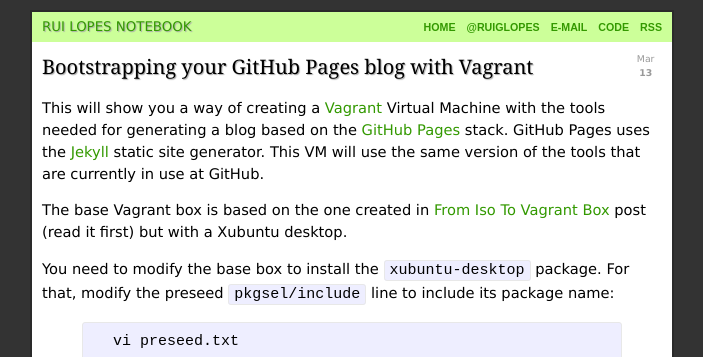
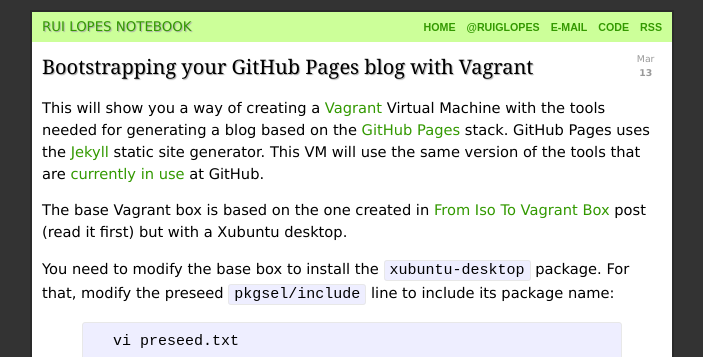
Before and after one commit to rgl/rgl.github.io, a Jekyll site: the page built from _posts/2015-03-13-bootstrapping-your-github-pages-blog-with-vagrant.md, in a window 1280 px wide and 900 px high. Shown: the top 357 px of the window, without its empty margins (288-991 px from the left). Built offline with Jekyll 4.4.1, drawn with Linux system fonts in a browser that asks for light colours; comment, search, counter and statistics services are not loaded; some of the changed lines change nothing that is shown; some of the changed text lies outside the part shown.

Commit message:
Add references.

```diff
--- a/_posts/2015-03-13-bootstrapping-your-github-pages-blog-with-vagrant.md
+++ b/_posts/2015-03-13-bootstrapping-your-github-pages-blog-with-vagrant.md
@@ -3,7 +3,7 @@
 title: Bootstrapping your GitHub Pages blog with Vagrant
 ---
 
-This will show you a way of creating a [Vagrant](https://www.vagrantup.com/) Virtual Machine with the tools needed for generating a blog based on the [GitHub Pages](https://pages.github.com/) stack. GitHub Pages uses the [Jekyll](http://jekyllrb.com/) static site generator. This VM will use the same version of the tools that are currently in use at GitHub.
+This will show you a way of creating a [Vagrant](https://www.vagrantup.com/) Virtual Machine with the tools needed for generating a blog based on the [GitHub Pages](https://pages.github.com/) stack. GitHub Pages uses the [Jekyll](http://jekyllrb.com/) static site generator. This VM will use the same version of the tools that are [currently in use](https://github.com/github/pages-gem) at GitHub.
 
 <!--MORE-->
 
@@ -91,6 +91,7 @@
 {% endraw %}
 {% endhighlight %}
 
+**NB** This blog has a similar [Vagrantfile](https://github.com/rgl/rgl.github.io/blob/master/Vagrantfile).
 
 Enter the VM and [generate](https://help.github.com/articles/generating-ssh-keys/) a SSH key-pair:
 
@@ -183,7 +184,7 @@
 
 After a couple of minutes the blog should be live at:
 
-  http://example.github.io
+	http://example.github.io
 
 
 And that's it!
```
